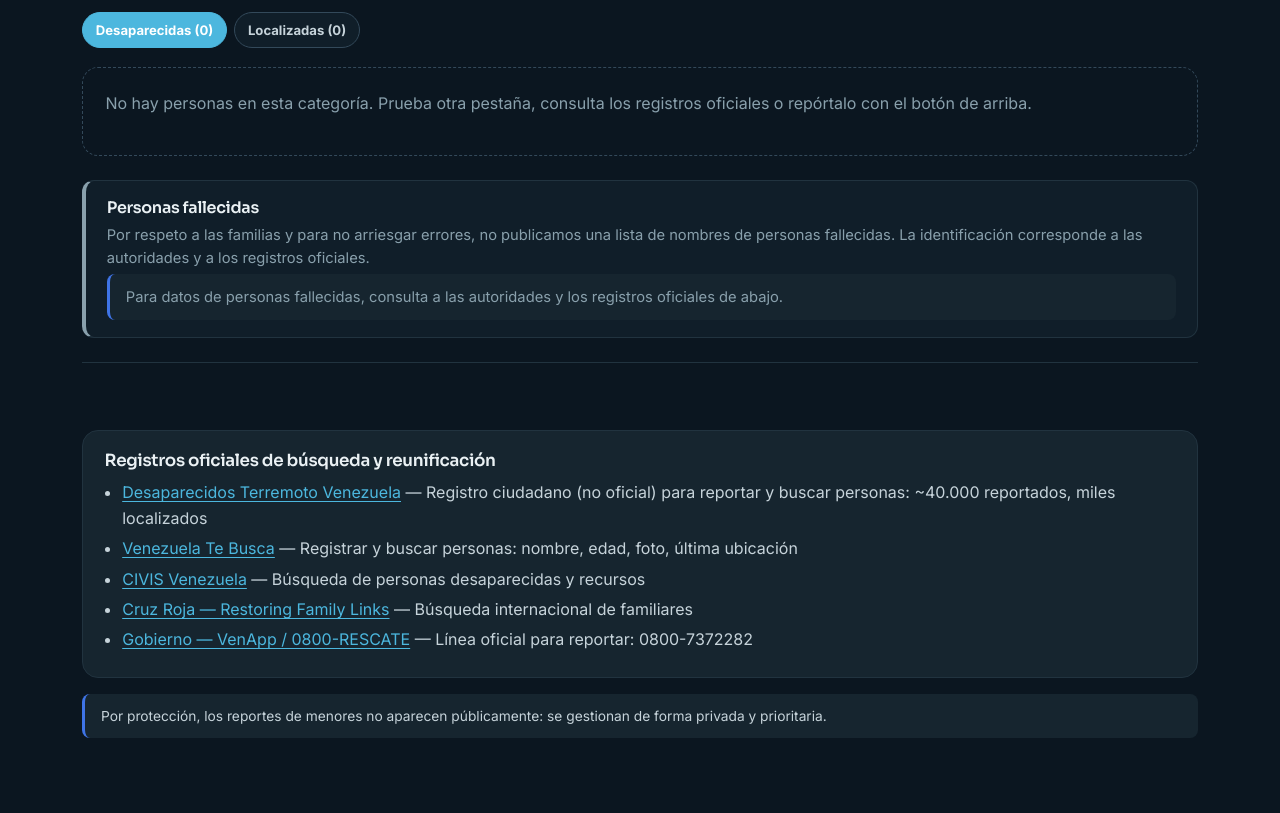
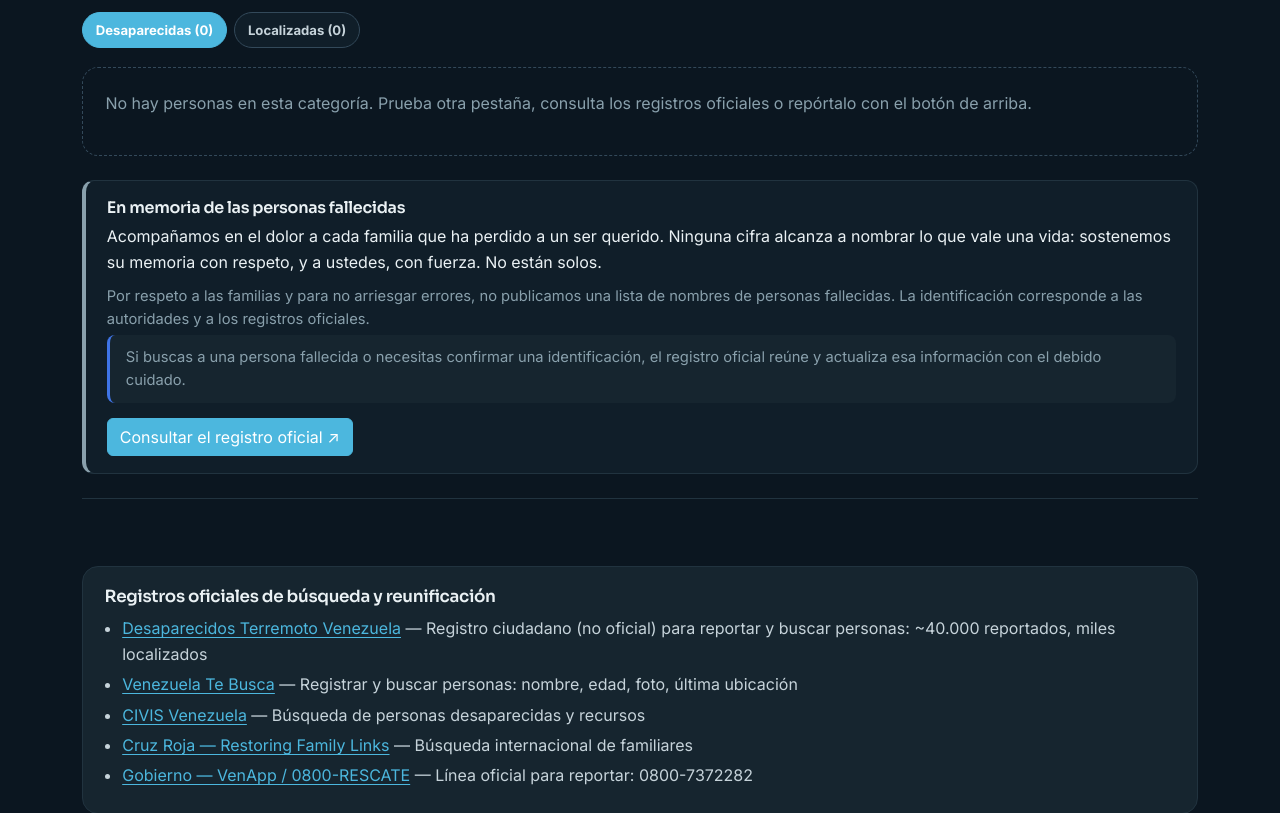
Before and after one commit to sibrianc/red-ayuda-venezuela, a Flask app: page /directorio/personas in a window 1280 px wide. Shown: the part 685-1498 px from the top of the page. Run offline with Flask 3, Linux system fonts and the light colour scheme; data that the repository does not hold is empty.

Commit message:
Directorio/personas: sección de fallecidos con mensaje de consuelo y enlace oficial (#22)
La sección de personas fallecidas no lista nombres (como hasta ahora) pero
ahora abre con un mensaje de consuelo y fortaleza para las familias y ofrece
un enlace claro y empático al registro oficial donde consultar y confirmar
identificaciones, en lugar de solo remitir a los registros de abajo.


Claude-Session: https://claude.ai/code/session_01Rnc8PCxKcJtQJ7Dd6hWKGS

Co-authored-by: Claude <noreply@anthropic.com>

```diff
--- a/app/i18n.py
+++ b/app/i18n.py
@@ -78,6 +78,10 @@ TRANSLATIONS: dict[str, dict[str, str]] = {
         "Desaparecidas y localizadas. Busca o reporta a un familiar.": "Missing and found. Search for or report a relative.",
         "Por respeto a las familias y para no arriesgar errores, no publicamos una lista de nombres de personas fallecidas. La identificación corresponde a las autoridades y a los registros oficiales.": "Out of respect for families and to avoid errors, we do not publish a list of names of deceased people. Identification is the responsibility of the authorities and official registries.",
         "Para datos de personas fallecidas, consulta a las autoridades y los registros oficiales de abajo.": "For information on deceased people, consult the authorities and the official registries below.",
+        "En memoria de las personas fallecidas": "In memory of those who have died",
+        "Acompañamos en el dolor a cada familia que ha perdido a un ser querido. Ninguna cifra alcanza a nombrar lo que vale una vida: sostenemos su memoria con respeto, y a ustedes, con fuerza. No están solos.": "We stand with every family grieving a loved one. No number can ever name what a life is worth: we hold their memory with respect, and we hold you with strength. You are not alone.",
+        "Si buscas a una persona fallecida o necesitas confirmar una identificación, el registro oficial reúne y actualiza esa información con el debido cuidado.": "If you are searching for a person who has died or need to confirm an identification, the official registry gathers and updates that information with due care.",
+        "Consultar el registro oficial": "Consult the official registry",
         "Reportar mascota perdida": "Report a lost pet",
         "Reportar mascota desaparecida": "Report a missing pet",
         "Ver el mapa vivo →": "Open the live map →",
--- a/app/static/css/main.css
+++ b/app/static/css/main.css
@@ -1196,3 +1196,5 @@ html[data-theme="light"] .navbar-toggler-icon{ background-image:url("data:[embed
 .dir-memoriam{ margin:1.5rem 0; padding:1.1rem 1.3rem; border:1px solid var(--border); border-left:4px solid var(--muted); border-radius:12px; background:var(--surface); }
 .dir-memoriam h3{ margin:0 0 .4rem; font-size:1rem; }
 .dir-memoriam p{ margin:.3rem 0 0; color:var(--muted); font-size:.92rem; line-height:1.55; }
+.dir-memoriam .dir-memoriam-lede{ margin:.2rem 0 .6rem; color:var(--text); font-size:1rem; line-height:1.6; }
+.dir-memoriam-link{ display:inline-flex; align-items:center; margin-top:.9rem; }
--- a/app/templates/public/directory_people.html
+++ b/app/templates/public/directory_people.html
@@ -65,10 +65,12 @@
     {% endif %}
 
     <aside class="dir-memoriam" aria-label="{{ _('Personas fallecidas') }}">
-      <h3>{{ _('Personas fallecidas') }}</h3>
+      <h3>{{ _('En memoria de las personas fallecidas') }}</h3>
+      <p class="dir-memoriam-lede">{{ _('Acompañamos en el dolor a cada familia que ha perdido a un ser querido. Ninguna cifra alcanza a nombrar lo que vale una vida: sostenemos su memoria con respeto, y a ustedes, con fuerza. No están solos.') }}</p>
       <p>{{ _('Por respeto a las familias y para no arriesgar errores, no publicamos una lista de nombres de personas fallecidas. La identificación corresponde a las autoridades y a los registros oficiales.') }}
       {% if figure_dead %}{{ _('Cifra oficial reportada:') }} <strong>{{ "{:,}".format(figure_dead.value).replace(",", ".") }}</strong> ({{ figure_dead.source_name }}).{% endif %}</p>
-      <p class="dir-note">{{ _('Para datos de personas fallecidas, consulta a las autoridades y los registros oficiales de abajo.') }}</p>
+      <p class="dir-note">{{ _('Si buscas a una persona fallecida o necesitas confirmar una identificación, el registro oficial reúne y actualiza esa información con el debido cuidado.') }}</p>
+      <a class="btn btn-primary dir-memoriam-link" href="{{ person_registry_url }}" target="_blank" rel="noopener">{{ _('Consultar el registro oficial') }} ↗</a>
     </aside>
 
     <section class="rv-section dir-registries-section" id="registros">
```
